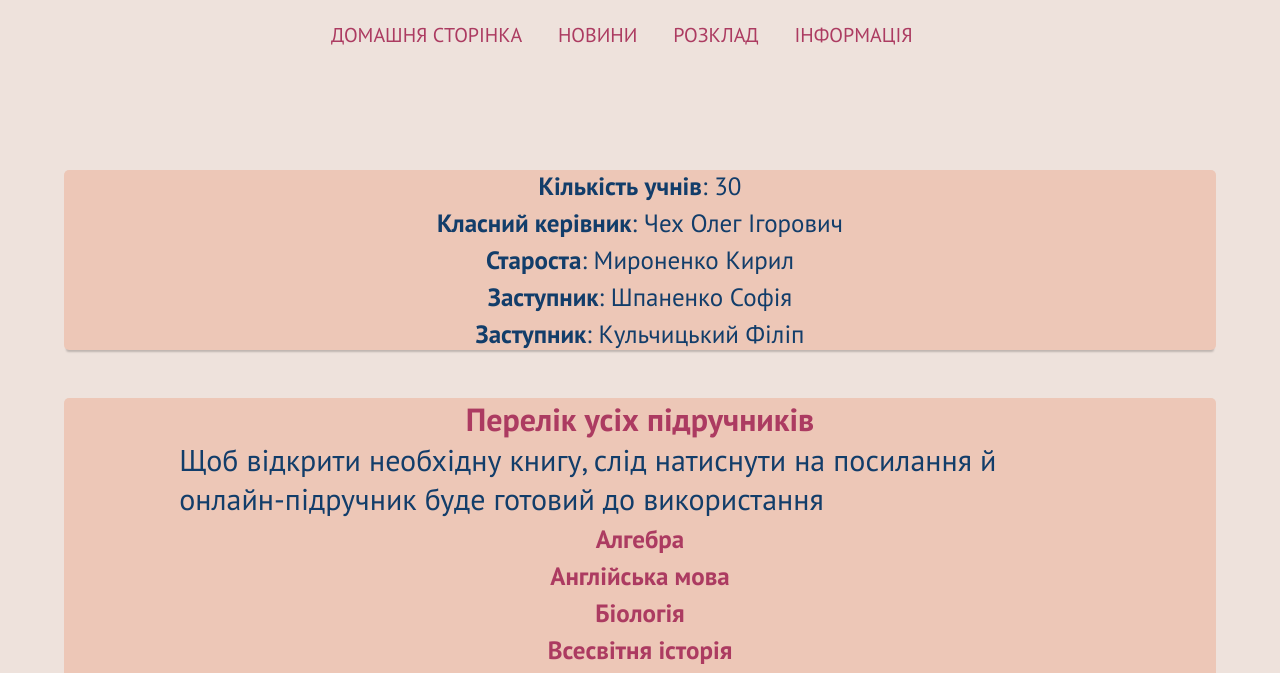
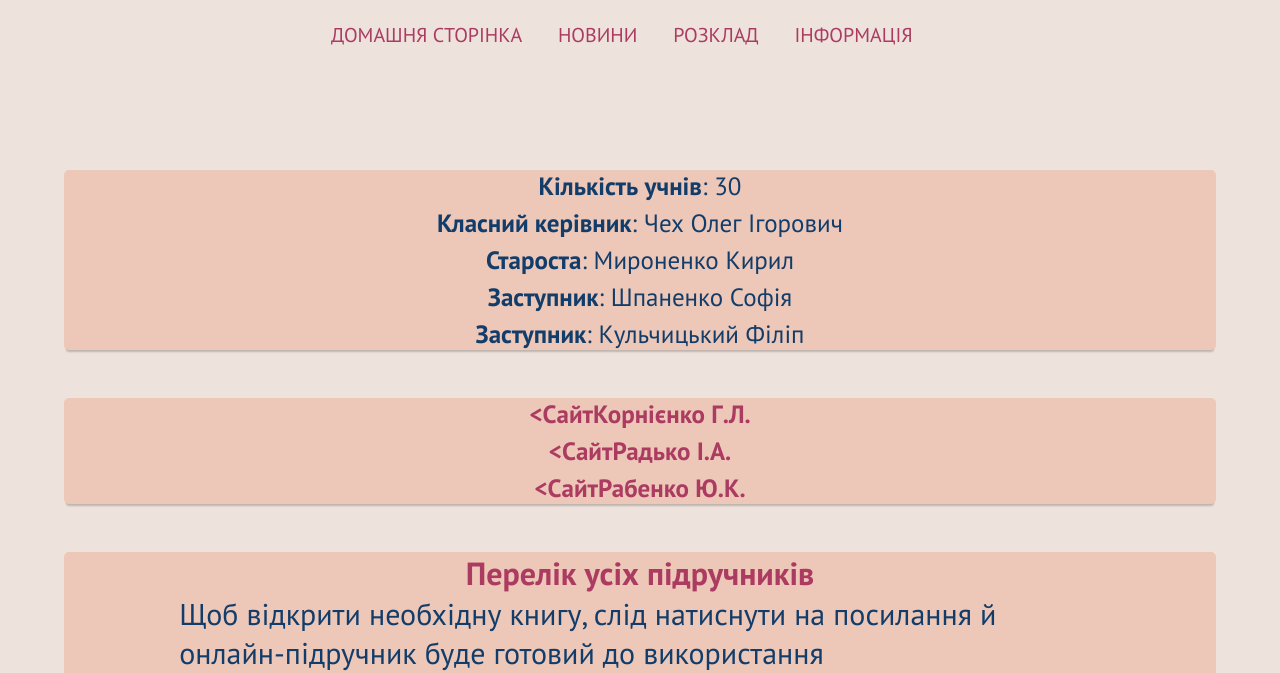
Before and after one commit to Kyryllirik/kyryllirik.github.io, a plain HTML site: page info.html in a window 1280 px wide. Shown: the part 132-805 px from the top of the page. Drawn offline with Linux system fonts and the light colour scheme.

Commit message:
teachers list

```diff
--- a/info.html
+++ b/info.html
@@ -37,11 +37,23 @@
           <li class="info-points"><b>Староста</b>: Мироненко Кирил</li>
           <li class="info-points"><b>Заступник</b>: Шпаненко Софія</li>
           <li class="info-points"><b>Заступник</b>: Кульчицький Філіп</li>
-
         </ul>
         </div>
       </div>
     </div>
+		<div class="info-container">
+		<div class="info-body">
+			<div class="info-text">
+				<p>
+				</p>
+			<ul class="info-list">
+				<li class="info-points"><a href="https://sites.google.com/site/kornienko290384/home"><Сайт<b>Корнієнко Г.Л.</b></a></li>
+				<li class="info-points"><a href="https://sites.google.com/view/chemistry-fcg/головна"><Сайт<b>Радько І.А.</b></a></li>
+				<li class="info-points"><a href="https://sites.google.com/view/juliacora2805portfolio/home"><Сайт<b>Рабенко Ю.К.</b></a></li>
+			</ul>
+			</div>
+		</div>
+	</div>
     <div class="info-container">
       <div class="info-body">
         <div class="info-text">
```
